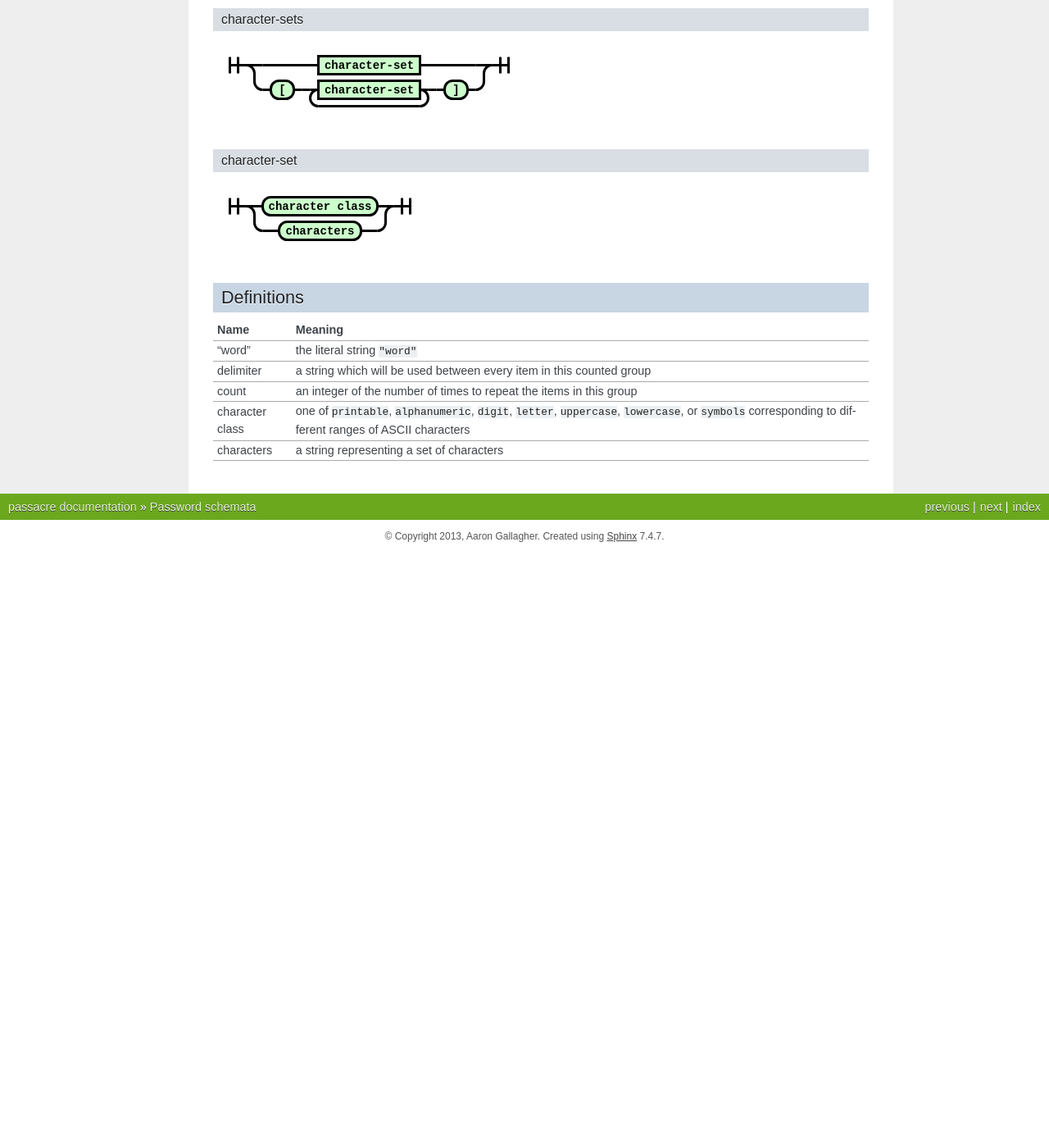
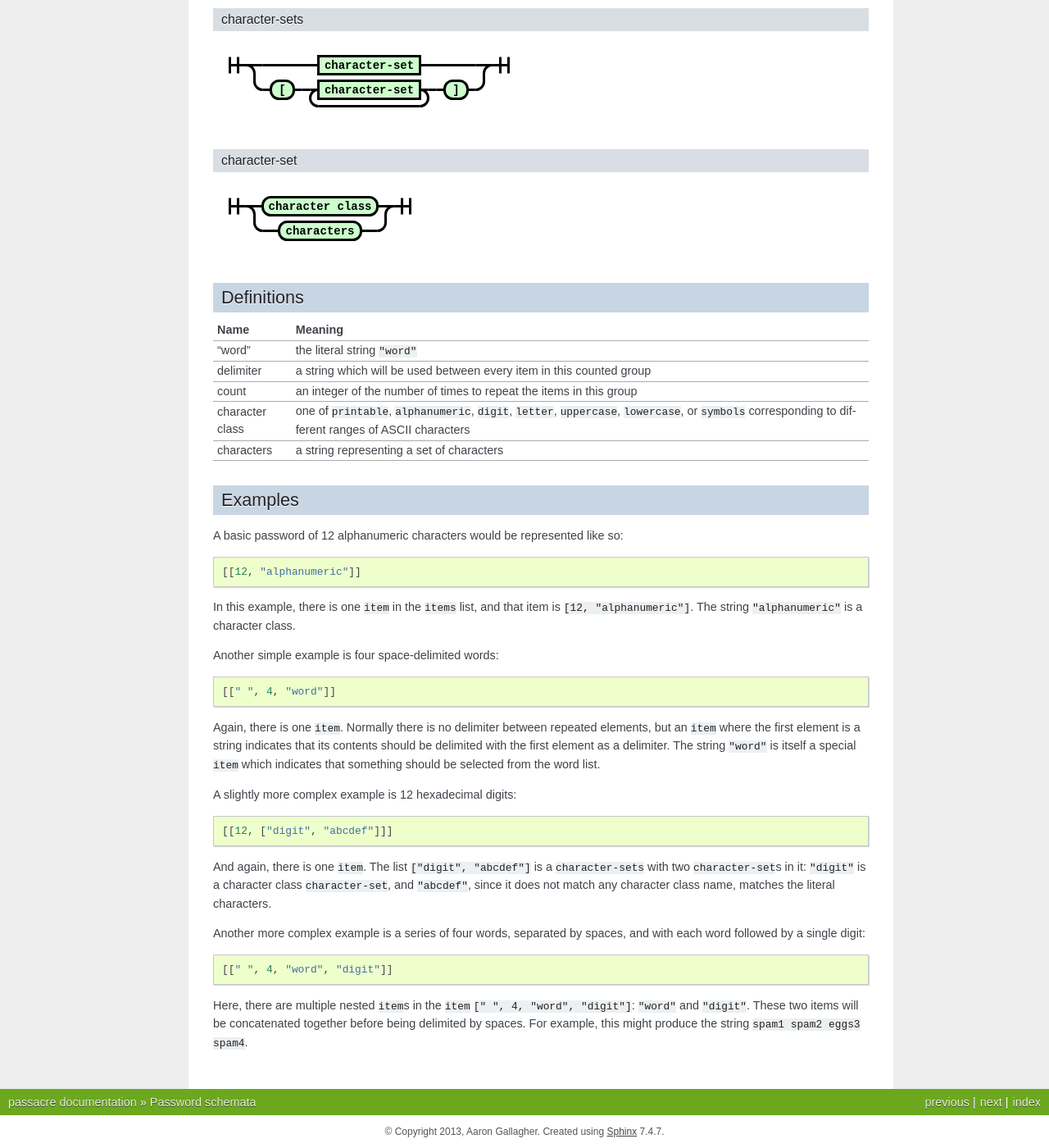
Before and after one commit to habnabit/passacre, a Sphinx documentation site: the page built from docs/schema.rst, in a window 1280 px wide and 1400 px high, scrolled down 516 px. Shown: the whole window at 82% size. Built offline with Sphinx 7.4.7, drawn with Linux system fonts in a browser that asks for light colours; the version number could not be read and is left out; before the commit the page ends 1190 px from its top, so only the background shows below that.

Commit message:
Add some examples of schemata.

```diff
--- a/docs/schema.rst
+++ b/docs/schema.rst
@@ -42,3 +42,48 @@ Definitions
 +----------------+------------------------------------------------------------+
 |characters      |a string representing a set of characters                   |
 +----------------+------------------------------------------------------------+
+
+
+Examples
+--------
+
+A basic password of 12 alphanumeric characters would be represented like so::
+
+  [[12, "alphanumeric"]]
+
+In this example, there is one ``item`` in the ``items`` list,
+and that item is ``[12, "alphanumeric"]``.
+The string ``"alphanumeric"`` is a character class.
+
+Another simple example is four space-delimited words::
+
+  [[" ", 4, "word"]]
+
+Again, there is one ``item``.
+Normally there is no delimiter between repeated elements,
+but an ``item`` where the first element is a string indicates that its contents should be delimited with the first element as a delimiter.
+The string ``"word"`` is itself a special ``item`` which indicates that something should be selected from the word list.
+
+A slightly more complex example is 12 hexadecimal digits::
+
+  [[12, ["digit", "abcdef"]]]
+
+And again, there is one ``item``.
+The list ``["digit", "abcdef"]`` is a ``character-sets`` with two ``character-set``\ s in it:
+``"digit"`` is a character class ``character-set``,
+and ``"abcdef"``,
+since it does not match any character class name,
+matches the literal characters.
+
+Another more complex example is a series of four words,
+separated by spaces,
+and with each word followed by a single digit::
+
+  [[" ", 4, "word", "digit"]]
+
+Here,
+there are multiple nested ``item``\ s in the ``item`` ``[" ", 4, "word", "digit"]``:
+``"word"`` and ``"digit"``.
+These two items will be concatenated together before being delimited by spaces.
+For example,
+this might produce the string ``spam1 spam2 eggs3 spam4``.
```
